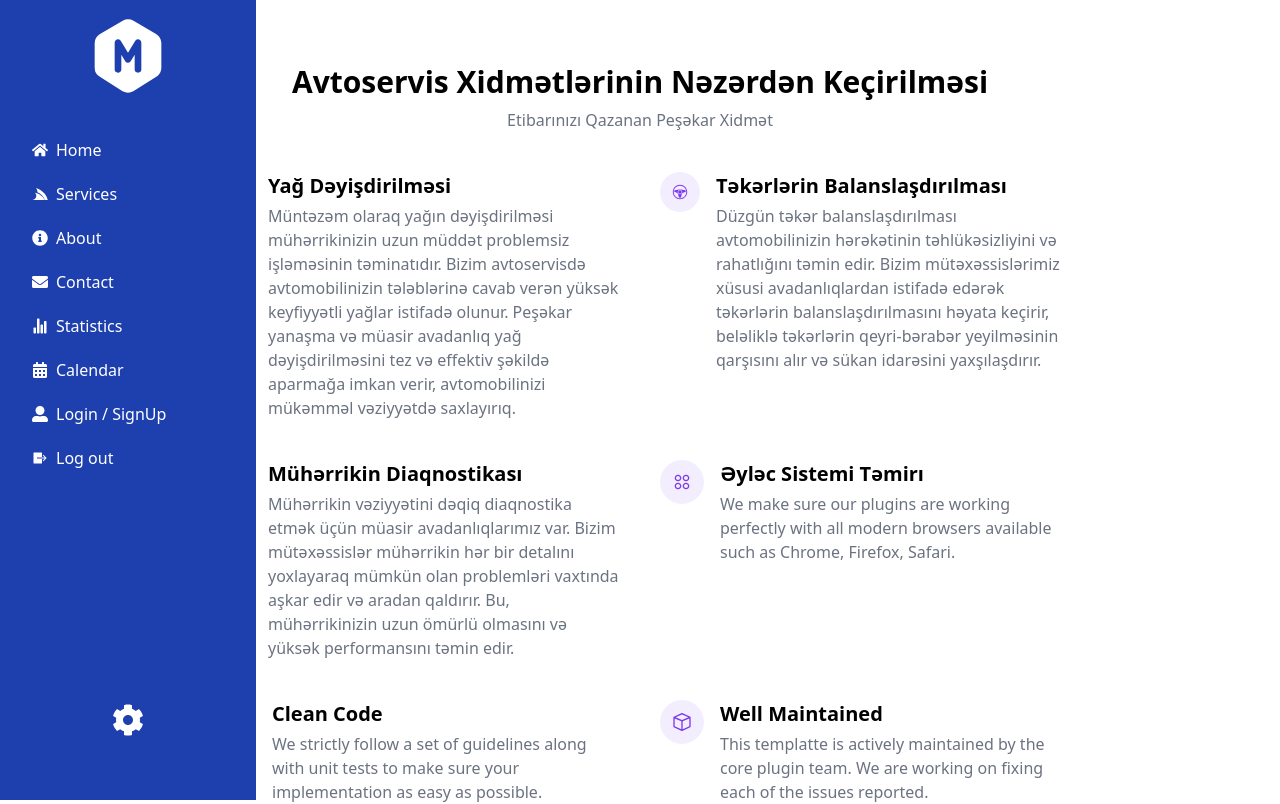
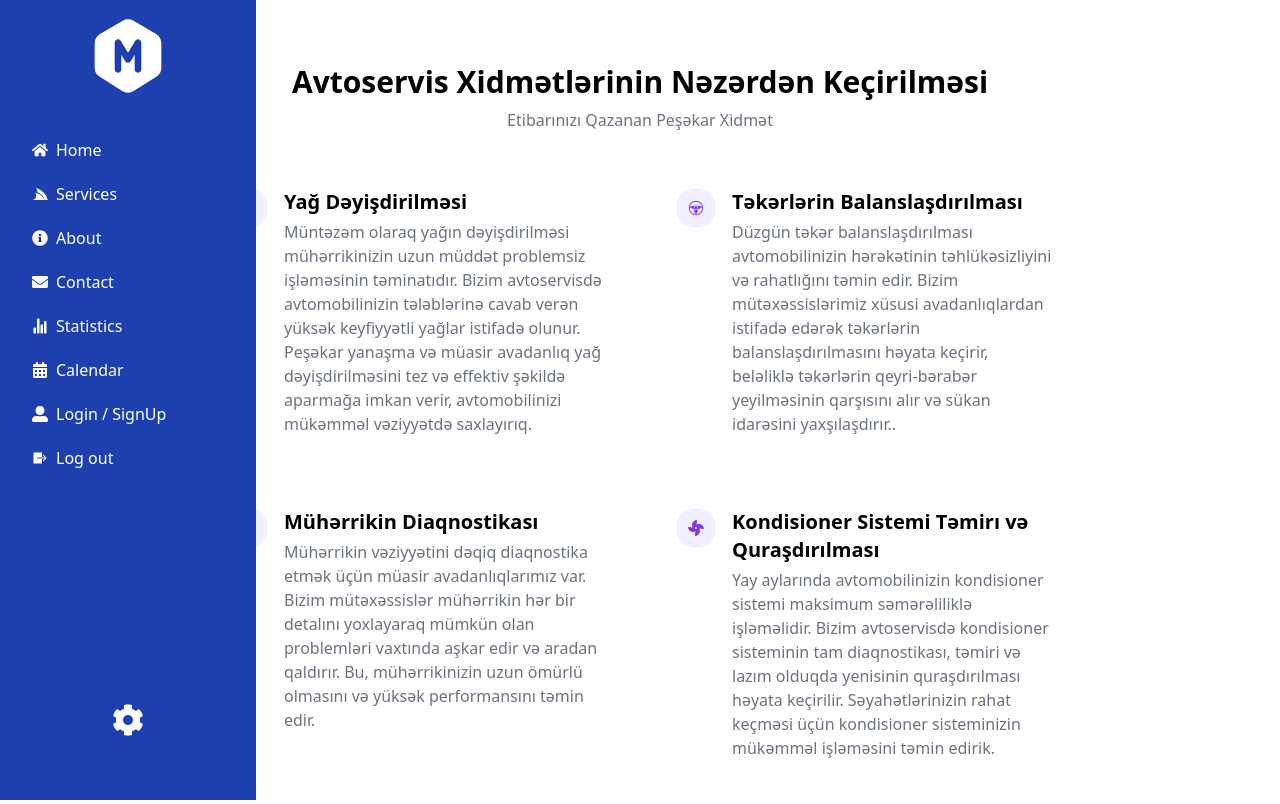
Before and after one commit to bahtiarmirzoev/Autoservicesystem, a React (Create React App) app in the folder autopoint/: page /services in a window 1280 px wide. Shown: the top 804 px of the page. Built offline with nearby package versions, Linux system fonts and the light colour scheme.

Commit message:
Added hover effect and else

```diff
--- a/autopoint/src/components/Navbar.jsx
+++ b/autopoint/src/components/Navbar.jsx
@@ -50,13 +50,13 @@ const Navbar = () => {
           <IoStatsChart className="mr-2" /> Statistics
         </Link>
         <Link
-          to="#calendar"
+          to="calendar"
           className="block py-2.5 px-4 rounded transition duration-200 hover:bg-blue-700 text-white flex items-center"
         >
           <FaCalendarAlt className="mr-2" /> Calendar
         </Link>
         <Link
-          to="#user"
+          to="user"
           className="block py-2.5 px-4 rounded transition duration-200 hover:bg-blue-700 text-white flex items-center"
         >
           <FaUserAlt className="mr-2" /> Login / SignUp
--- a/autopoint/src/components/Services.jsx
+++ b/autopoint/src/components/Services.jsx
@@ -2,7 +2,9 @@ import React from "react";
 import { FaOilCan } from "react-icons/fa";
 import { GiSteeringWheel } from "react-icons/gi";
 import { PiEngineFill } from "react-icons/pi";
-
+import { TbCarTurbine } from "react-icons/tb";
+import { FaPlus } from "react-icons/fa";
+import { FaFan } from "react-icons/fa";
 const Services = () => {
   return (
     <div class="max-w-4xl mx-auto px-5 mt-16">
@@ -16,7 +18,7 @@ const Services = () => {
       </div>
 
       <div class="grid md:grid-cols-2 gap-10 mt-10">
-        <div class="flex gap-4 items-start">
+        <div class="flex gap-4 items-start hover:bg-gray-100 transition duration-300 p-4 rounded-lg">
           <span class="text-violet-600 bg-violet-500/10 p-3 rounded-full">
             <FaOilCan />
           </span>
@@ -34,7 +36,7 @@ const Services = () => {
           </div>
         </div>
 
-        <div class="flex gap-4 items-start">
+        <div class="flex gap-4 items-start hover:bg-gray-100 transition duration-300 p-4 rounded-lg">
           <span class="text-violet-600 bg-violet-500/10 p-3 rounded-full">
             <GiSteeringWheel />
           </span>
@@ -47,12 +49,12 @@ const Services = () => {
               mütəxəssislərimiz xüsusi avadanlıqlardan istifadə edərək
               təkərlərin balanslaşdırılmasını həyata keçirir, beləliklə
               təkərlərin qeyri-bərabər yeyilməsinin qarşısını alır və sükan
-              idarəsini yaxşılaşdırır.{" "}
+              idarəsini yaxşılaşdırır..{" "}
             </p>
           </div>
         </div>
 
-        <div class="flex gap-4 items-start">
+        <div class="flex gap-4 items-start hover:bg-gray-100 transition duration-300 p-4 rounded-lg">
           <span class="text-violet-600 bg-violet-500/10 p-3 rounded-full">
             <PiEngineFill />
           </span>
@@ -69,87 +71,49 @@ const Services = () => {
           </div>
         </div>
 
-        <div class="flex gap-4 items-start">
+        <div class="flex gap-4 items-start hover:bg-gray-100 transition duration-300 p-4 rounded-lg">
           <span class="text-violet-600 bg-violet-500/10 p-3 rounded-full">
-            <svg
-              width="15"
-              height="15"
-              viewBox="0 0 15 15"
-              fill="none"
-              xmlns="http://www.w3.org/2000/svg"
-              class="w-5 h-5"
-            >
-              <path
-                d="M4.5 2C3.11929 2 2 3.11929 2 4.5C2 5.88072 3.11929 7 4.5 7C5.88072 7 7 5.88072 7 4.5C7 3.11929 5.88072 2 4.5 2ZM3 4.5C3 3.67157 3.67157 3 4.5 3C5.32843 3 6 3.67157 6 4.5C6 5.32843 5.32843 6 4.5 6C3.67157 6 3 5.32843 3 4.5ZM10.5 2C9.11929 2 8 3.11929 8 4.5C8 5.88072 9.11929 7 10.5 7C11.8807 7 13 5.88072 13 4.5C13 3.11929 11.8807 2 10.5 2ZM9 4.5C9 3.67157 9.67157 3 10.5 3C11.3284 3 12 3.67157 12 4.5C12 5.32843 11.3284 6 10.5 6C9.67157 6 9 5.32843 9 4.5ZM2 10.5C2 9.11929 3.11929 8 4.5 8C5.88072 8 7 9.11929 7 10.5C7 11.8807 5.88072 13 4.5 13C3.11929 13 2 11.8807 2 10.5ZM4.5 9C3.67157 9 3 9.67157 3 10.5C3 11.3284 3.67157 12 4.5 12C5.32843 12 6 11.3284 6 10.5C6 9.67157 5.32843 9 4.5 9ZM10.5 8C9.11929 8 8 9.11929 8 10.5C8 11.8807 9.11929 13 10.5 13C11.8807 13 13 11.8807 13 10.5C13 9.11929 11.8807 8 10.5 8ZM9 10.5C9 9.67157 9.67157 9 10.5 9C11.3284 9 12 9.67157 12 10.5C12 11.3284 11.3284 12 10.5 12C9.67157 12 9 11.3284 9 10.5Z"
-                fill="currentColor"
-                fill-rule="evenodd"
-                clip-rule="evenodd"
-              ></path>
-            </svg>
+            <FaFan />
           </span>
           <div>
-            <h3 class="font-semibold text-xl">Əyləc Sistemi Təmirı</h3>
+            <h3 class="font-semibold text-xl">
+              Kondisioner Sistemi Təmirı və Quraşdırılması
+            </h3>
             <p class="mt-1 text-gray-500">
               {" "}
-              We make sure our plugins are working perfectly with all modern
-              browsers available such as Chrome, Firefox, Safari.{" "}
+              Yay aylarında avtomobilinizin kondisioner sistemi maksimum
+              səmərəliliklə işləməlidir. Bizim avtoservisdə kondisioner
+              sisteminin tam diaqnostikası, təmiri və lazım olduqda yenisinin
+              quraşdırılması həyata keçirilir. Səyahətlərinizin rahat keçməsi
+              üçün kondisioner sisteminizin mükəmməl işləməsini təmin edirik.{" "}
             </p>
           </div>
         </div>
 
-        <div class="flex gap-4 items-start">
+        <div class="flex gap-4 items-start hover:bg-gray-100 transition duration-300 p-4 rounded-lg">
           <span class="text-violet-600 bg-violet-500/10 p-3 rounded-full">
-            <svg
-              width="15"
-              height="15"
-              viewBox="0 0 15 15"
-              fill="none"
-              xmlns="http://www.w3.org/2000/svg"
-              class="w-5 h-5"
-            >
-              <path
-                d="M9.96424 2.68571C10.0668 2.42931 9.94209 2.13833 9.6857 2.03577C9.4293 1.93322 9.13832 2.05792 9.03576 2.31432L5.03576 12.3143C4.9332 12.5707 5.05791 12.8617 5.3143 12.9642C5.5707 13.0668 5.86168 12.9421 5.96424 12.6857L9.96424 2.68571ZM3.85355 5.14646C4.04882 5.34172 4.04882 5.6583 3.85355 5.85356L2.20711 7.50001L3.85355 9.14646C4.04882 9.34172 4.04882 9.6583 3.85355 9.85356C3.65829 10.0488 3.34171 10.0488 3.14645 9.85356L1.14645 7.85356C0.951184 7.6583 0.951184 7.34172 1.14645 7.14646L3.14645 5.14646C3.34171 4.9512 3.65829 4.9512 3.85355 5.14646ZM11.1464 5.14646C11.3417 4.9512 11.6583 4.9512 11.8536 5.14646L13.8536 7.14646C14.0488 7.34172 14.0488 7.6583 13.8536 7.85356L11.8536 9.85356C11.6583 10.0488 11.3417 10.0488 11.1464 9.85356C10.9512 9.6583 10.9512 9.34172 11.1464 9.14646L12.7929 7.50001L11.1464 5.85356C10.9512 5.6583 10.9512 5.34172 11.1464 5.14646Z"
-                fill="currentColor"
-                fill-rule="evenodd"
-                clip-rule="evenodd"
-              ></path>
-            </svg>
+            <TbCarTurbine />
           </span>
           <div>
-            <h3 class="font-semibold text-xl">Clean Code</h3>
+            <h3 class="font-semibold text-xl">Turbin Sistemi Təmirı</h3>
             <p class="mt-1 text-gray-500">
               {" "}
-              We strictly follow a set of guidelines along with unit tests to
-              make sure your implementation as easy as possible.{" "}
+              Turbin sistemi mühərrikinizin gücünü və səmərəliliyini artıran
+              mühüm bir komponentdir. Bizim avtoservisdə turbin sisteminin
+              diaqnostikası, təmiri və ehtiyac olduqda dəyişdirilməsi həyata
+              keçirilir. Turbin sisteminizin maksimum performansla işləməsini
+              təmin edirik ki, avtomobilinizin gücündə heç bir azalma olmasın..{" "}
             </p>
           </div>
         </div>
 
-        <div class="flex gap-4 items-start">
+        <div class="flex gap-4 items-start hover:bg-gray-100 transition duration-300 p-4 rounded-lg">
           <span class="text-violet-600 bg-violet-500/10 p-3 rounded-full">
-            <svg
-              width="15"
-              height="15"
-              viewBox="0 0 15 15"
-              fill="none"
-              xmlns="http://www.w3.org/2000/svg"
-              class="w-5 h-5"
-            >
-              <path
-                d="M7.28856 0.796908C7.42258 0.734364 7.57742 0.734364 7.71144 0.796908L13.7114 3.59691C13.8875 3.67906 14 3.85574 14 4.05V10.95C14 11.1443 13.8875 11.3209 13.7114 11.4031L7.71144 14.2031C7.57742 14.2656 7.42258 14.2656 7.28856 14.2031L1.28856 11.4031C1.11252 11.3209 1 11.1443 1 10.95V4.05C1 3.85574 1.11252 3.67906 1.28856 3.59691L7.28856 0.796908ZM2 4.80578L7 6.93078V12.9649L2 10.6316V4.80578ZM8 12.9649L13 10.6316V4.80578L8 6.93078V12.9649ZM7.5 6.05672L12.2719 4.02866L7.5 1.80176L2.72809 4.02866L7.5 6.05672Z"
-                fill="currentColor"
-                fill-rule="evenodd"
-                clip-rule="evenodd"
-              ></path>
-            </svg>
+            <FaPlus />
           </span>
           <div>
-            <h3 class="font-semibold text-xl">Well Maintained</h3>
-            <p class="mt-1 text-gray-500">
-              {" "}
-              This templatte is actively maintained by the core plugin team. We
-              are working on fixing each of the issues reported.
-            </p>
+            <h3 class="font-semibold text-xl">Yeni service elave et</h3>
+            <p class="mt-1 text-gray-500"> Servisin mezmunu</p>
           </div>
         </div>
       </div>
```
